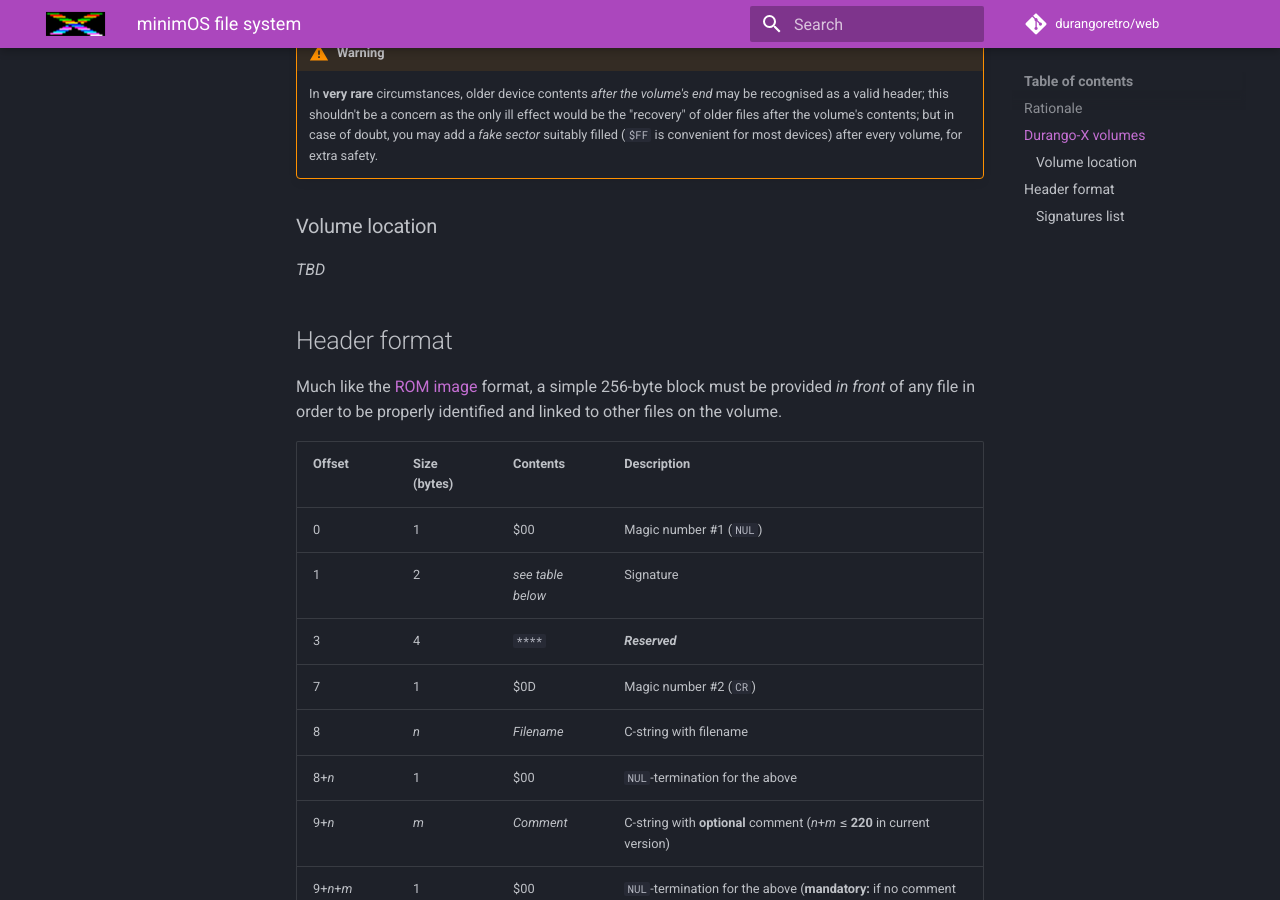
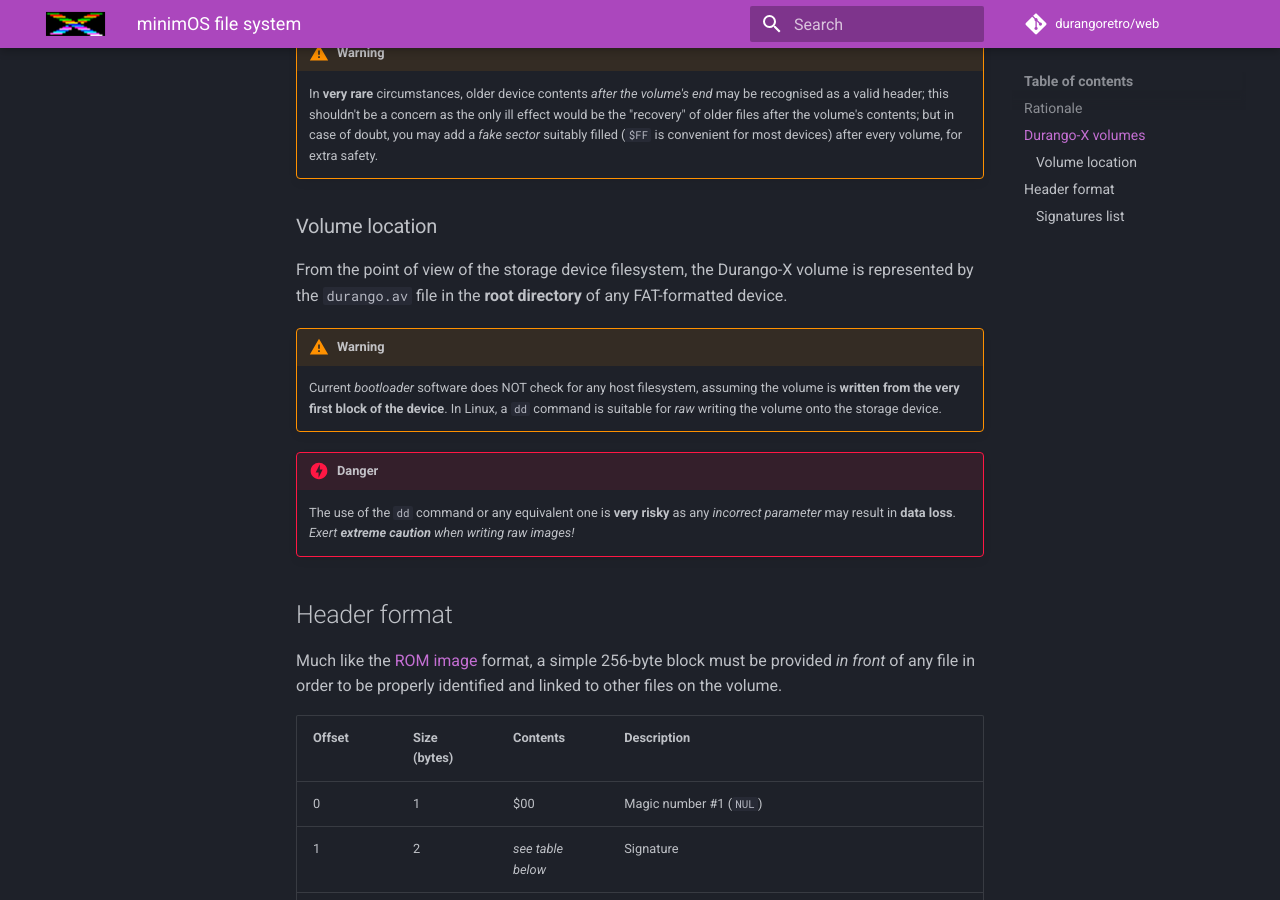
Before and after one commit to durangoretro/web, an MkDocs documentation site: the page built from docs/software/filesys.md, in a window 1280 px wide and 900 px high, scrolled down 947 px. Built offline with MkDocs 1.6.1 and Material for MkDocs 9.7.7, drawn with Linux system fonts in a browser that asks for light colours; comment, search, counter and statistics services are not loaded; some of the changed text lies outside the part shown.

Commit message:
talk about compressed pictures and volume location

```diff
--- a/docs/software/filesys.md
+++ b/docs/software/filesys.md
@@ -23,7 +23,15 @@
 
 ### Volume location
 
-_TBD_
+From the point of view of the storage device filesystem, the Durango-X volume is represented by the `durango.av` file in the **root directory** of any FAT-formatted device.
+
+!!! warning
+
+	Current _bootloader_ software does NOT check for any host filesystem, assuming the volume is **written from the very first block of the device**. In Linux, a `dd` command is suitable for _raw_ writing the volume onto the storage device.
+
+!!! danger
+
+	The use of the `dd` command or any equivalent one is **very risky** as any _incorrect parameter_ may result in **data loss**. _Exert **extreme caution** when writing raw images!_
 
 ## Header format
 
@@ -59,7 +67,9 @@
 |`dL`     |≤ 16 MiB|**free space**|
 |`dR`     |**8.5 KiB**|HIRES screen dump (256x256 1bpp)|
 |`dS`     |**8.5 KiB**|Colour screen dump (128x128 [4bpp](../hardware/palette.md))|
+|`dr`     |< 8.5 KiB|_RLE-compressed_ HIRES screen dump (256x256 1bpp)|
+|`ds`     |< 8.5 KiB|_RLE-compressed_ Colour screen dump (128x128 [4bpp](../hardware/palette.md))|
 
 !!! note
 
-	Screen dumps include a **256-byte _empty_ leader**, in order to be _sector-aligned_.
+	_Uncompressed_ screen dumps include a **256-byte _empty_ leader**, in order to be _sector-aligned_.
```
